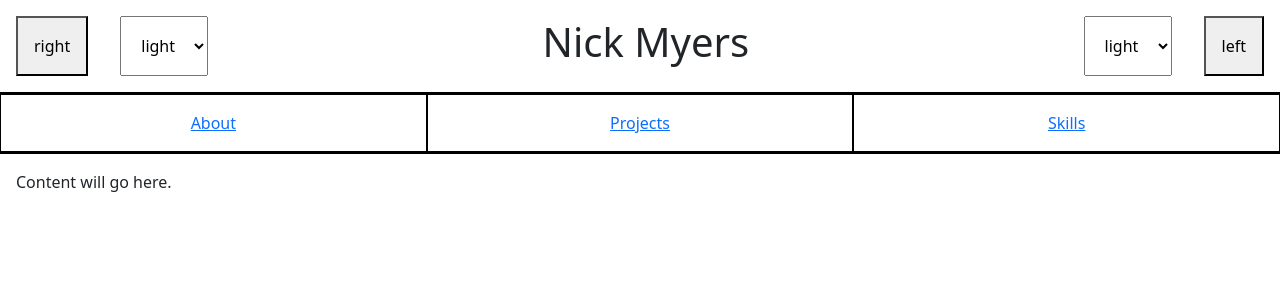
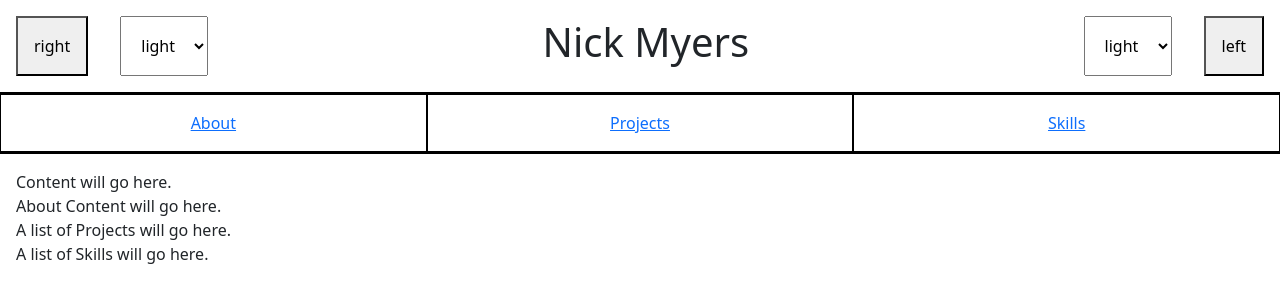
Before and after one commit to nicholas-myers/dev-portfolio, a React (Create React App) app: page /projects in a window 1280 px wide. Shown: the top 302 px of the page. Built offline with nearby package versions, Linux system fonts and the light colour scheme; the HTML template or start-up script is replaced by a standard one.

Commit message:
made placeholder content for About, projects and skills

```diff
--- /dev/null
+++ b/src/components/About.tsx
@@ -0,0 +1,8 @@
+const About = () => {
+
+return (
+    <div>About Content will go here.</div>
+)
+}
+
+export default About
--- a/src/components/Dashboard.tsx
+++ b/src/components/Dashboard.tsx
@@ -1,4 +1,7 @@
+import About from "./About"
 import DashboardNav from "./DashboardNav"
+import Projects from "./Projects"
+import Skills from "./Skills"
 
 const Dashboard = () => {
     return (
@@ -6,6 +9,9 @@ const Dashboard = () => {
             <DashboardNav />
             <main>
                 Content will go here.
+                <About />
+                <Projects />
+                <Skills />
             </main>
         </div>
     )
--- /dev/null
+++ b/src/components/Projects.tsx
@@ -0,0 +1,7 @@
+const Projects = () => {
+    return (
+        <div>A list of Projects will go here.</div>
+    )
+}
+
+export default Projects
--- /dev/null
+++ b/src/components/Skills.tsx
@@ -0,0 +1,8 @@
+const Skills = () => {
+
+    return (
+        <div>A list of Skills will go here.</div>
+    )
+    }
+
+    export default Skills
```
